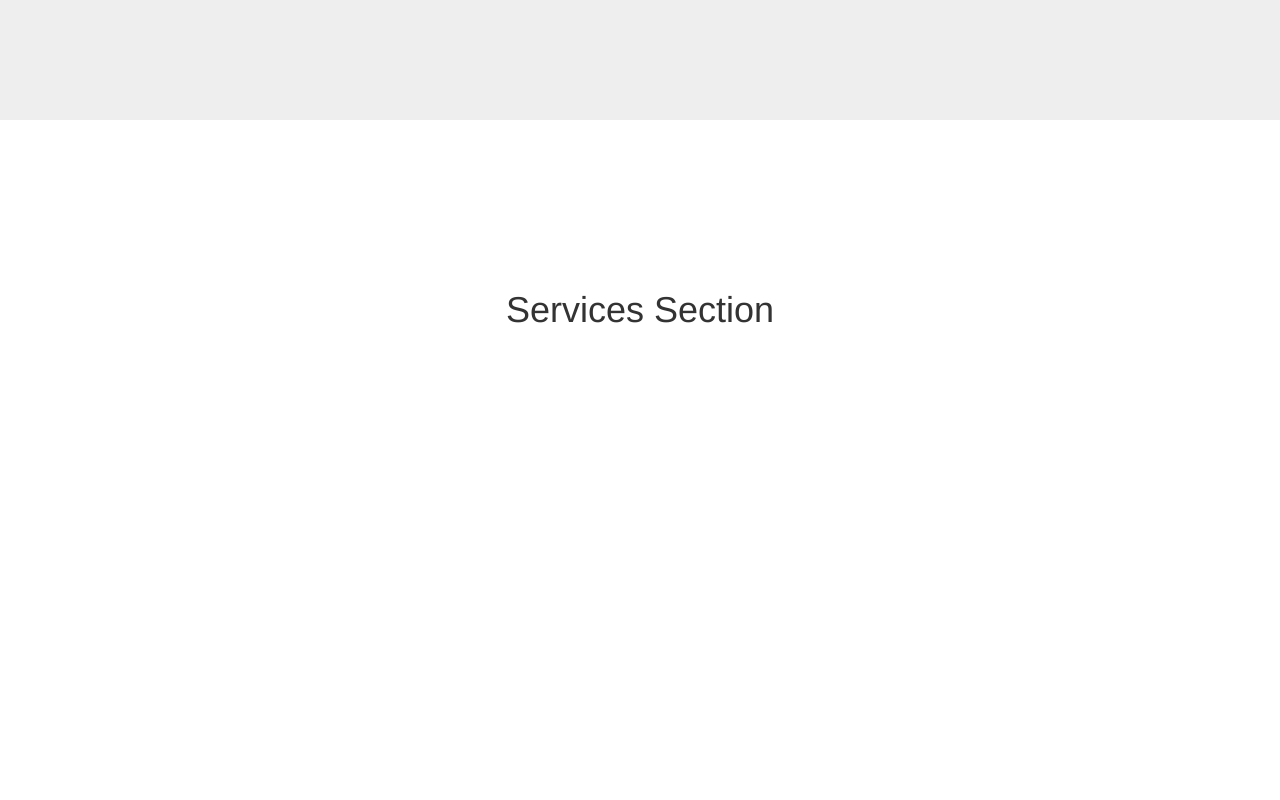
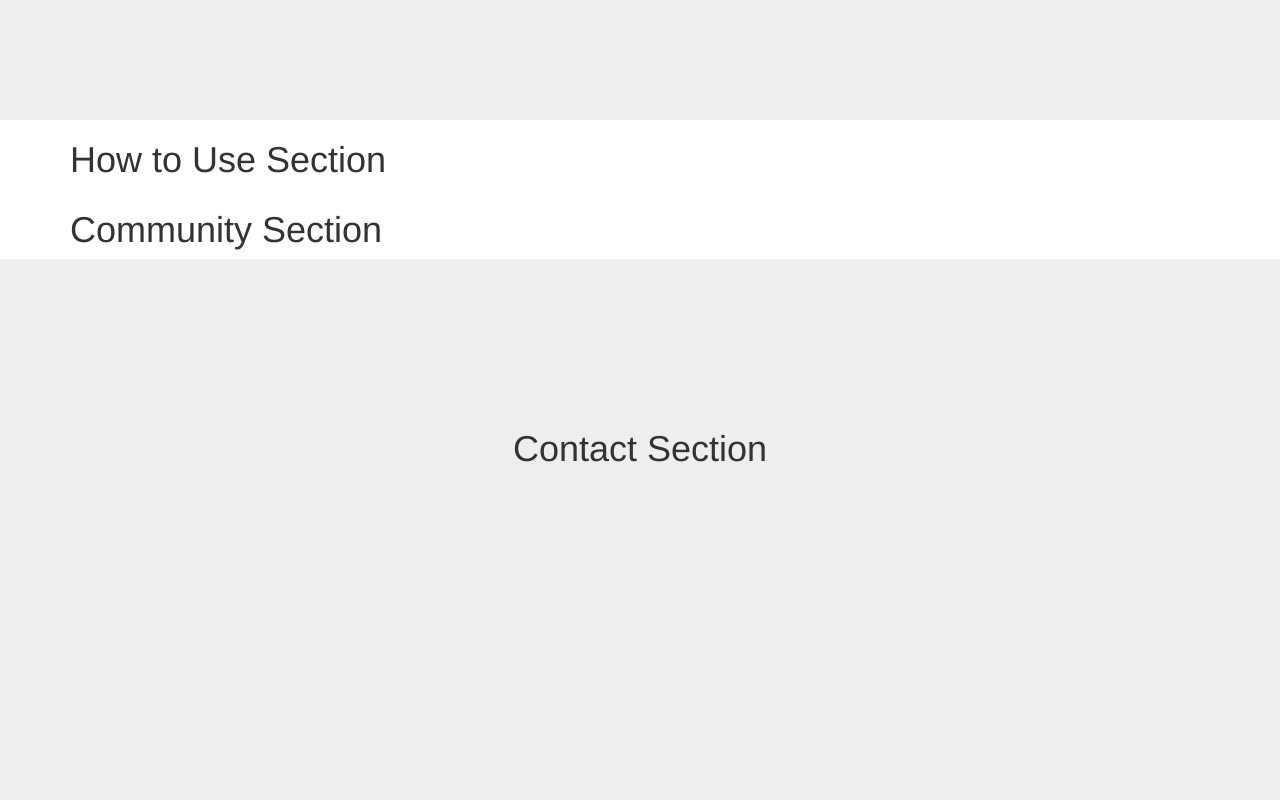
Before and after one commit to efarrell/supportal, a plain HTML site: page index.html in a window 1280 px wide. Shown: the part 1480-2280 px from the top of the page. Drawn offline with Linux system fonts and the light colour scheme.

Commit message:
added how to use and community sections

```diff
--- a/index.html
+++ b/index.html
@@ -9,7 +9,7 @@
     <meta name="description" content="">
     <meta name="author" content="">
 
-    <title>Scrolling Nav - Start Bootstrap Template</title>
+    <title>supportal</title>
 
     <!-- Bootstrap Core CSS -->
     <link href="css/bootstrap.min.css" rel="stylesheet">
@@ -72,7 +72,7 @@
             <div class="row">
                 <div class="col-lg-12">
                     <h1>Scrolling Nav</h1>
-                    <p><strong>Usage Instructions:</strong> Make sure to include the <code>scrolling-nav.js</code>, <code>jquery.easing.min.js</code>, and <code>scrolling-nav.css</code> files. To make a link smooth scroll to another section on the page, give the link the <code>.page-scroll</code> class and set the link target to a corresponding ID on the page.</p>
+                    <p>Welcome to supportal, a portal for support topics primarily focused on social and emotional issues commonly faced by gifted students.</p>
                     <a class="btn btn-default page-scroll" href="#about">Click Me to Scroll Down!</a>
                 </div>
             </div>
@@ -90,12 +90,23 @@
         </div>
     </section>
 
-    <!-- Services Section -->
-    <section id="services" class="services-section">
+    <!-- How to Use Section -->
+    <section id="services" class="how-to-use-section">
         <div class="container">
             <div class="row">
                 <div class="col-lg-12">
-                    <h1>Services Section</h1>
+                    <h1>How to Use Section</h1>
+                </div>
+            </div>
+        </div>
+    </section>
+
+    <!-- Community Section -->
+    <section id="services" class="community-section">
+        <div class="container">
+            <div class="row">
+                <div class="col-lg-12">
+                    <h1>Community Section</h1>
                 </div>
             </div>
         </div>
```
